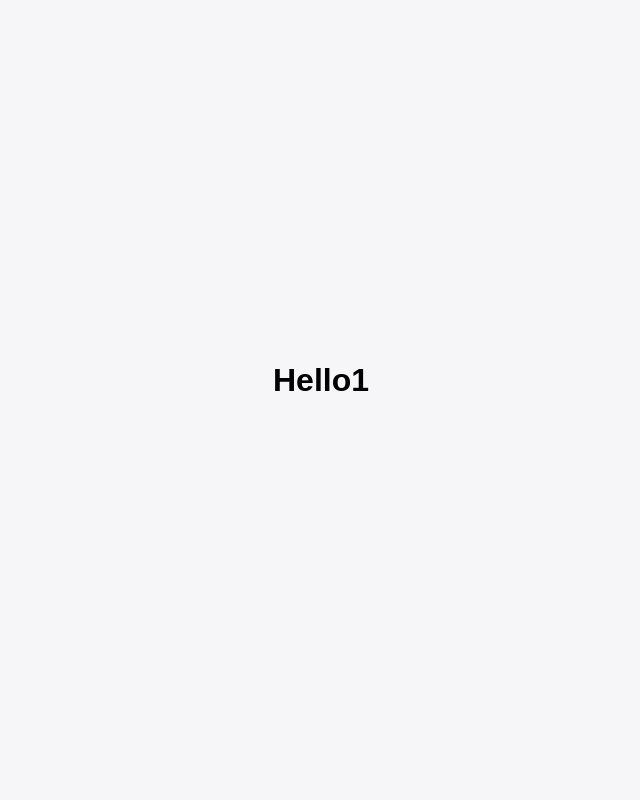
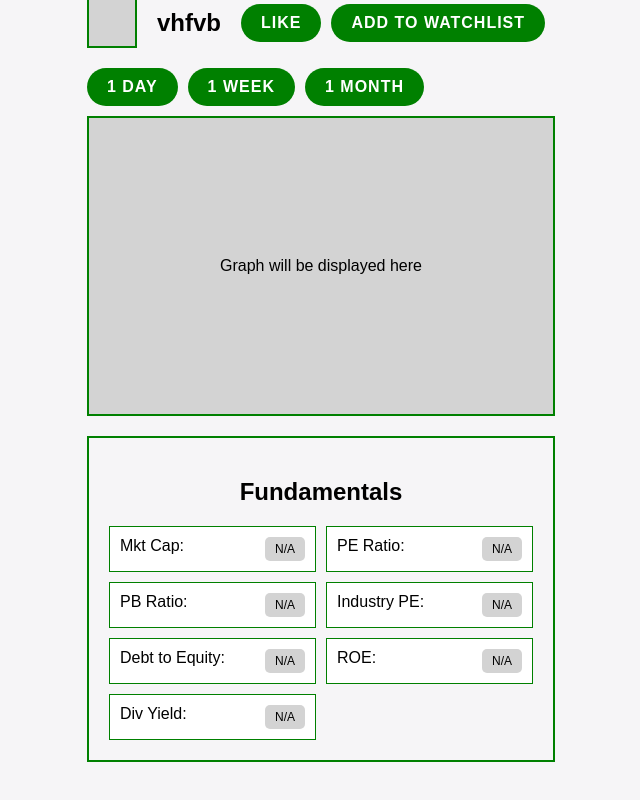
Before and after one commit to Praneethpshetty24/Breeze-Trading_webapp, a React (Create React App) app: page /invest1 in a window 1280 px wide. Shown: the top 800 px of the page, without its empty margins (319-959 px from the left). Built offline with nearby package versions, Linux system fonts and the light colour scheme.

Commit message:
changed folder structure

```diff
--- /dev/null
+++ b/src/Component/Invest/Invest1/Invest1.css
@@ -0,0 +1,89 @@
+.invest1-container {
+    padding: 20px;
+  }
+
+  .header {
+    display: flex;
+    align-items: center;
+    margin-bottom: 20px;
+  }
+
+  .photo-box {
+    width: 50px;
+    height: 50px;
+    background-color: lightgray;
+    border: 2px solid green;
+    margin-right: 20px;
+  }
+
+  .stock-name {
+    font-size: 24px;
+    margin-right: 20px;
+  }
+
+  .like-button, .watchlist-button {
+    background-color: green;
+    color: white;
+    border: none;
+    padding: 10px 20px;
+    cursor: pointer;
+    font-size: 16px;
+    margin-right: 10px;
+  }
+
+  .like-button:hover, .watchlist-button:hover {
+    background-color: darkgreen;
+  }
+
+  .graph-section {
+    margin-bottom: 20px;
+  }
+
+  .graph-button {
+    background-color: green;
+    color: white;
+    border: none;
+    padding: 10px 20px;
+    cursor: pointer;
+    font-size: 16px;
+    margin-right: 10px;
+  }
+
+  .graph-button:hover {
+    background-color: darkgreen;
+  }
+
+  .graph-placeholder {
+    background-color: lightgray;
+    height: 300px;
+    border: 2px solid green;
+    display: flex;
+    justify-content: center;
+    align-items: center;
+    margin-top: 10px;
+  }
+
+  .fundamentals-section {
+    border: 2px solid green;
+    padding: 20px;
+  }
+
+  .fundamentals-grid {
+    display: grid;
+    grid-template-columns: repeat(2, 1fr);
+    gap: 10px;
+  }
+
+  .fundamental-item {
+    display: flex;
+    justify-content: space-between;
+    background-color: white;
+    padding: 10px;
+    border: 1px solid green;
+  }
+
+  .data-box {
+    background-color: lightgray;
+    padding: 5px 10px;
+    border-radius: 5px;
+  }
--- /dev/null
+++ b/src/Component/Invest/Invest1/Invest1.jsx
@@ -0,0 +1,35 @@
+import React from 'react';
+import './Invest1.css';
+
+function Invest1() {
+  return (
+    <div className="invest1-container">
+      <div className="header">
+        <div className="photo-box"></div>
+        <h1 className="stock-name">vhfvb</h1>
+        <button className="like-button">Like</button>
+        <button className="watchlist-button">Add to Watchlist</button>
+      </div>
+      <div className="graph-section">
+        <button className="graph-button">1 Day</button>
+        <button className="graph-button">1 Week</button>
+        <button className="graph-button">1 Month</button>
+        <div className="graph-placeholder">Graph will be displayed here</div>
+      </div>
+      <div className="fundamentals-section">
+        <h2>Fundamentals</h2>
+        <div className="fundamentals-grid">
+          <div className="fundamental-item">Mkt Cap: <span className="data-box">N/A</span></div>
+          <div className="fundamental-item">PE Ratio: <span className="data-box">N/A</span></div>
+          <div className="fundamental-item">PB Ratio: <span className="data-box">N/A</span></div>
+          <div className="fundamental-item">Industry PE: <span className="data-box">N/A</span></div>
+          <div className="fundamental-item">Debt to Equity: <span className="data-box">N/A</span></div>
+          <div className="fundamental-item">ROE: <span className="data-box">N/A</span></div>
+          <div className="fundamental-item">Div Yield: <span className="data-box">N/A</span></div>
+        </div>
+      </div>
+    </div>
+  );
+}
+
+export default Invest1;
--- a/src/Component/Invest1/Invest1.jsx
+++ /dev/null
@@ -1,11 +0,0 @@
-import React from 'react'
-
-function Invest1() {
-  return (
-    <div>
-        <h1>Hello1</h1>
-    </div>
-  )
-}
-
-export default Invest1
```
Also changed, not shown: src/index.js (+6 -6 lines), src/Component/Invest/Invest2/Invest2.jsx (renamed from src/Component/Invest1/Invest2.jsx), src/Component/Invest/Invest3/Invest3.jsx (renamed from src/Component/Invest1/Invest3.jsx), src/Component/Invest/Invest4/Invest4.jsx (renamed from src/Component/Invest1/Invest4.jsx), src/Component/Invest/Invest5/Invest5.jsx (renamed from src/Component/Invest1/Invest5.jsx), src/Component/Invest/Invest6/Invest6.jsx (renamed from src/Component/Invest1/Invest6.jsx).
